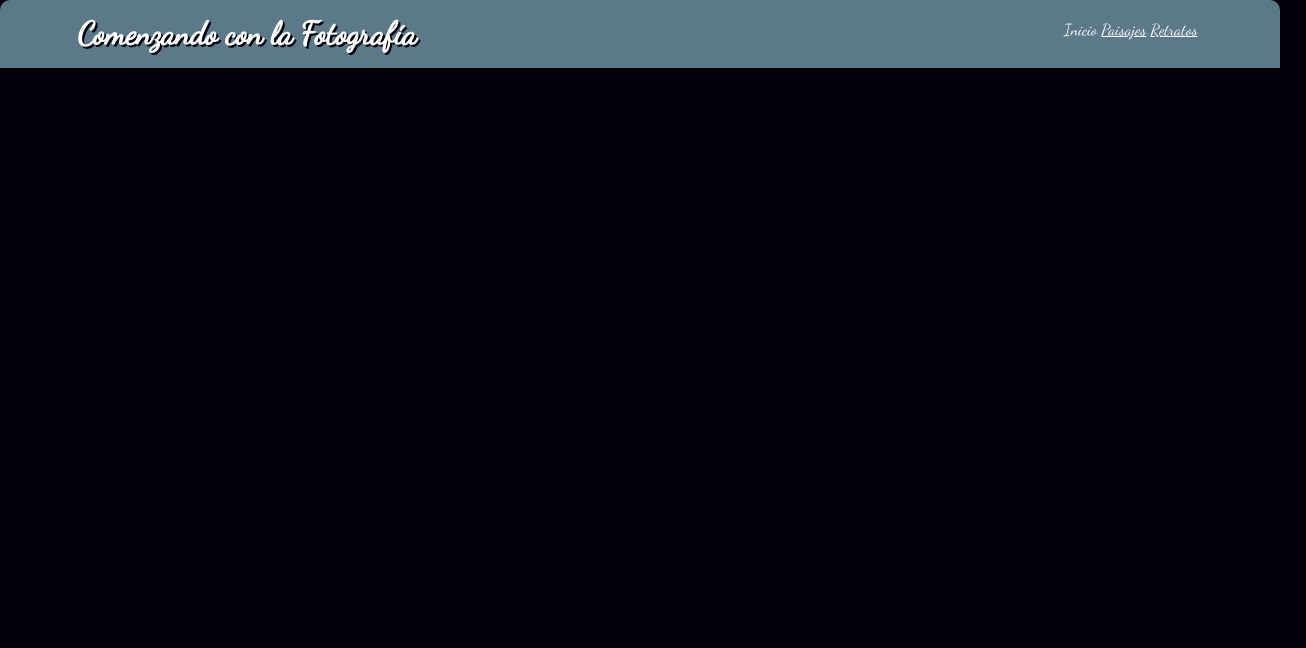
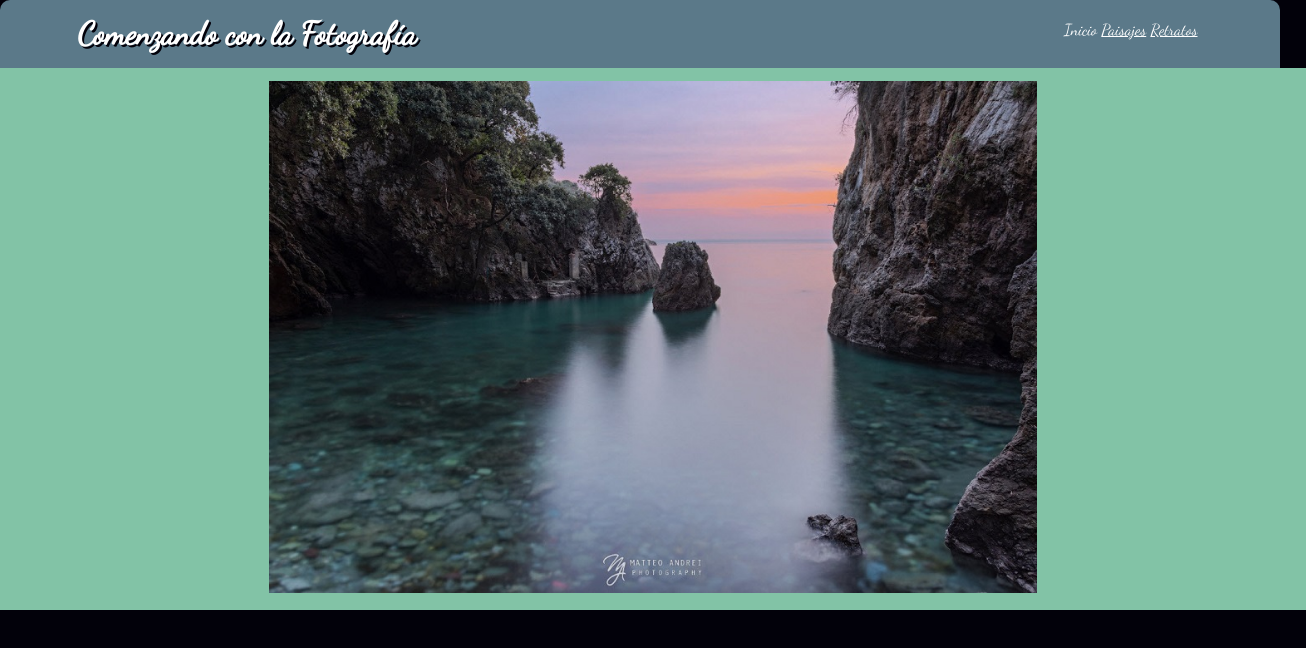
Before and after one commit to Bryan-Brenes/Comenzando-fotograf-a, a plain HTML site: page index.html in a window 1280 px wide. Shown: the whole page, 1306 px wide, since content can reach past the window. Drawn offline with Linux system fonts and the light colour scheme.

Commit message:
incorporación de la sección para a imagen principal
Se incorporan además, fotografías para retratos

```diff
--- a/css/estilos.css
+++ b/css/estilos.css
@@ -48,3 +48,14 @@ header h1{
 #menu :first-child{
     text-decoration: none;
 }
+
+#imagen-principal{
+    background-color: #82c3a6;
+    width: 100%;
+    text-align: center;
+    padding: 1vw;
+}
+
+#imagen-principal img{
+    width: 60%;
+}
--- a/index.html
+++ b/index.html
@@ -20,8 +20,10 @@
         </div>
     </header>
 
-    <section id="contenido">
-
+    <section id="contenedor">
+        <div id="imagen-principal">
+            <img src="img/imagen1.jpg" alt="imagen-principal" title="imagen-principal">
+        </div>
     </section>
 
     <footer>
```
Also changed, not shown: img/imagen1.jpg (added), img/imagen2.jpg (added), img/imagen3.jpg (added), img/retrato1.jpeg (added).
